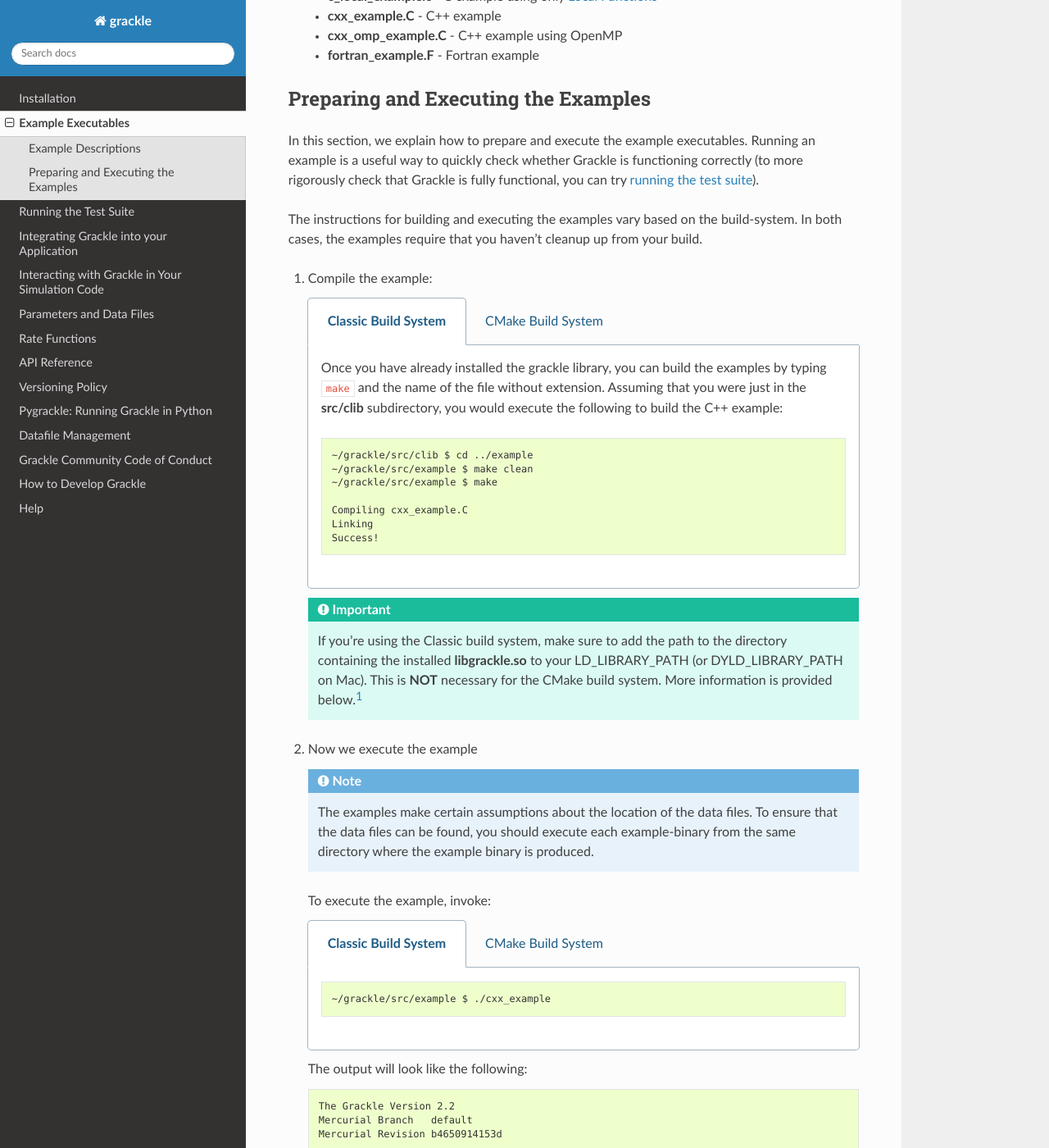
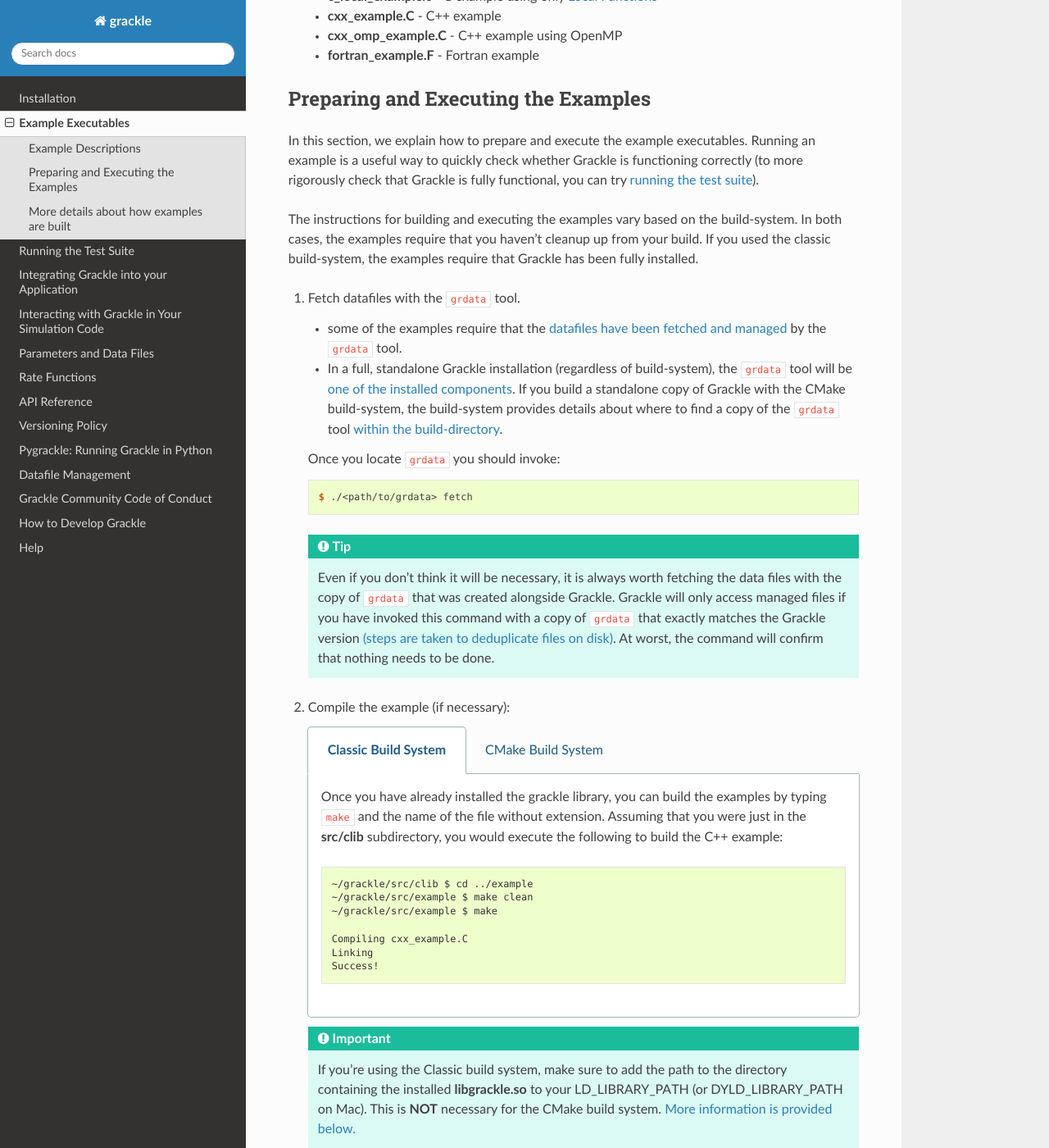
Before and after one commit to grackle-project/grackle, a Sphinx documentation site: the page built from doc/source/Examples.rst, in a window 1280 px wide and 1400 px high, scrolled down 352 px. Shown: the whole window at 82% size. Built offline with Sphinx 7.4.7 and the Read the Docs theme 3.1.0, drawn with Linux system fonts in a browser that asks for light colours; the version number is read from the project's files by our own code; some of the changed text lies outside the part shown.

Commit message:
prompt users to use grdata when running examples.

```diff
--- a/doc/source/Examples.rst
+++ b/doc/source/Examples.rst
@@ -34,8 +34,28 @@ test suite <testing>`).
 
 The instructions for building and executing the examples vary based on the build-system.
 In both cases, the examples require that you haven't cleanup up from your build.
+If you used the classic build-system, the examples require that Grackle has been fully installed.
 
-1. Compile the example:
+1. Fetch datafiles with the ``grdata`` tool.
+
+   * some of the examples require that the :ref:`datafiles have been fetched and managed <manage-data-files>` by the ``grdata`` tool.
+
+   * In a full, standalone Grackle installation (regardless of build-system), the ``grdata`` tool will be :ref:`one of the installed components <install-products>`.
+     If you build a standalone copy of Grackle with the CMake build-system, the build-system provides details about where to find a copy of the ``grdata`` tool :ref:`within the build-directory <build-dir-product-locations>`.
+
+   Once you locate ``grdata`` you should invoke:
+
+   .. code-block:: shell-session
+
+      $ ./<path/to/grdata> fetch
+
+   .. tip::
+
+      Even if you don't think it will be necessary, it is always worth fetching the data files with the copy of ``grdata`` that was created alongside Grackle.
+      Grackle will only access managed files if you have invoked this command with a copy of ``grdata`` that exactly matches the Grackle version :ref:`(steps are taken to deduplicate files on disk) <grdata-versioning-and-deduplication>`.
+      At worst, the command will confirm that nothing needs to be done.
+
+2. Compile the example (if necessary):
 
    .. tabs::
 
@@ -57,20 +77,20 @@ In both cases, the examples require that you haven't cleanup up from your build.
       .. group-tab:: CMake Build System
 
          By default, the examples are automatically built with the rest of Grackle.
-         The compiled example binaries can be found within **<build-dir>/example**, where **<build-dir>** is the arbitrary build-directory that you need to specify when compiling Grackle.
+         The compiled example binaries can be found within **<build-dir>/example**, where **<build-dir>** is the arbitrary :ref:`build-directory <dir-defs>` that you previously specified while compiling Grackle.
 
          .. warning::
 
             It's important that **<build-dir>** is a top-level directory in the grackle repository (e.g. something like **~/grackle/my-build** is fine, but choices like **~/grackle/../my-grackle-build** and **~/grackle/my_builds/my-first-build** are problematic).
-            If this isn't the case, then the examples won't be able to locate the input data files.
+            If this isn't the case, then the examples (that don't use automatically managed input data files) won't be able to locate the data files.
 
    .. important::
 
       If you're using the Classic build system, make sure to add the path to the directory containing the installed **libgrackle.so** to your LD_LIBRARY_PATH (or DYLD_LIBRARY_PATH on Mac).
       This is **NOT** necessary for the CMake build system.
-      More information is provided below.\ [#f1]_
+      :ref:`More information is provided below.<how-examples-are-built>`
 
-2. Now we execute the example
+3. Now we execute the example
 
    .. note::
 
@@ -130,11 +150,16 @@ In both cases, the examples require that you haven't cleanup up from your build.
     gamma = 1.666645e+00.
 
 
-.. rubric:: Footnotes
+.. _how-examples-are-built:
 
-.. [#f1] In more detail, both build-systems use copies of the grackle-library within the build directory while compiling the example.
+More details about how examples are built
+-----------------------------------------
 
-   * the Classic build-system **always** links Grackle against the shared-library version of Grackle and requires that Grackle is fully installed in a location known by the system (either a standard system location OR a location specified by ``LD_LIBRARY_PATH``/``DYLD_LIBRARY_PATH``).
-   * In contrast, cmake automatically takes special-steps to try to ensure that each example-binary will link to the copy of the Grackle library (whether it is shared or static) that is in the ``<build-dir>``; in fact, Grackle doesn't even need to be installed to run the Grackle library.
-   * With that said, if you compile Grackle as a shared library in a cmake build, an example-binary **might** try to use a copy of a shared grackle library found in a directory specified by ``LD_LIBRARY_PATH``/``DYLD_LIBRARY_PATH`` if one exists.
-     The exact behavior may be platform dependent and also depends on whether CMake instructs the linker to use RPATH or RUNPATH (this is not specified by the cmake docs).
+In more detail, both build-systems use copies of the grackle-library within the build directory while compiling the example.
+
+* the Classic build-system **always** links Grackle against the shared-library version of Grackle and requires that Grackle is fully installed in a location known by the system (either a standard system location OR a location specified by ``LD_LIBRARY_PATH``/``DYLD_LIBRARY_PATH``).
+
+* In contrast, CMake automatically takes special-steps to try to ensure that each example-binary will link to the copy of the Grackle library (whether it is shared or static) that is in the ``<build-dir>``; in fact, Grackle doesn't even need to be installed to run the Grackle library.
+
+* With that said, if you compile Grackle as a shared library in a cmake build, an example-binary **might** try to use a copy of a shared grackle library found in a directory specified by ``LD_LIBRARY_PATH``/``DYLD_LIBRARY_PATH`` if one exists.
+  The exact behavior may be platform dependent and also depends on whether CMake instructs the linker to use RPATH or RUNPATH (this is not specified by the cmake docs).
--- a/doc/source/Tools.rst
+++ b/doc/source/Tools.rst
@@ -65,6 +65,8 @@ The pygrackle examples and the pygrackle tests all rely upon this functionality.
 The Grackle C library has support for access the datafiles managed by this tool.
 Some of the examples may soon rely upon the functionality.
 
+.. _grdata-versioning-and-deduplication:
+
 .. important::
 
    Instances of the grdata tool are associated with a single version of Grackle (if you are using Pygrackle, the version of the core Grackle c-library is the relevant version number).
```
